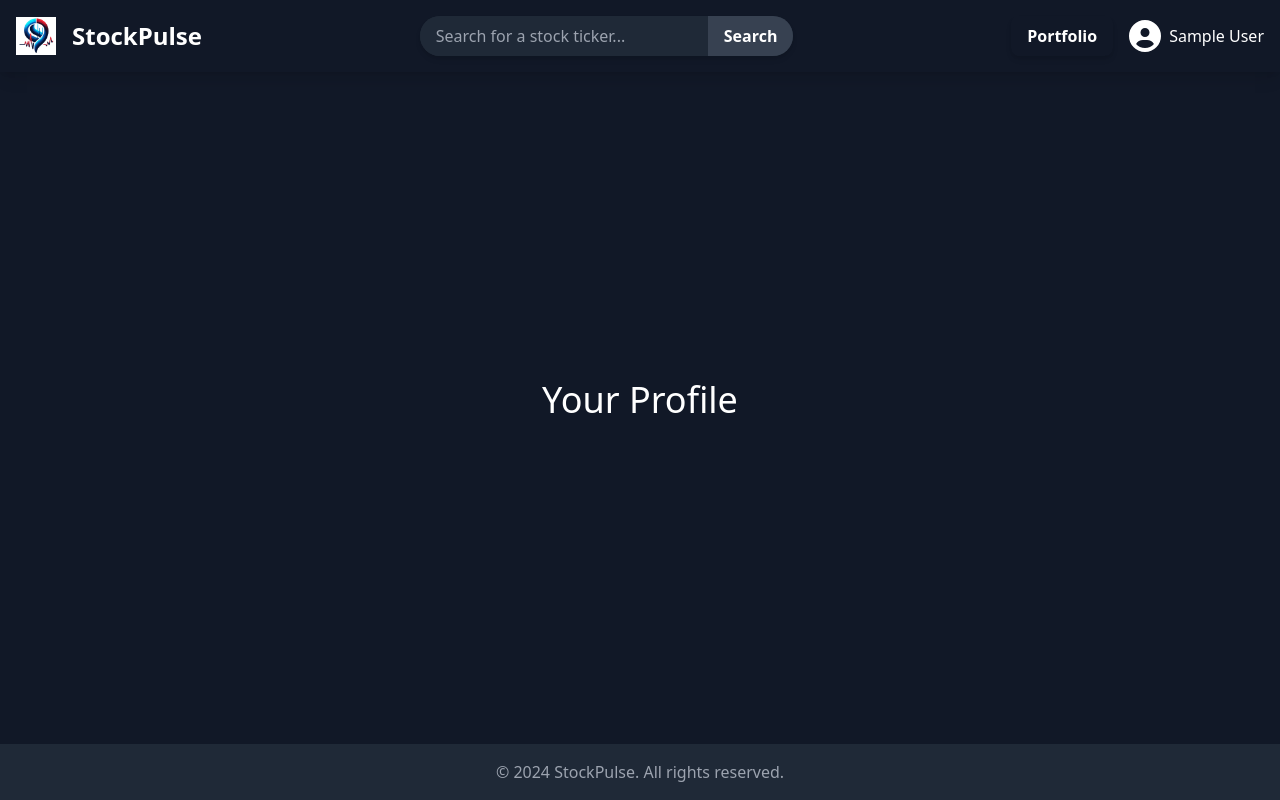
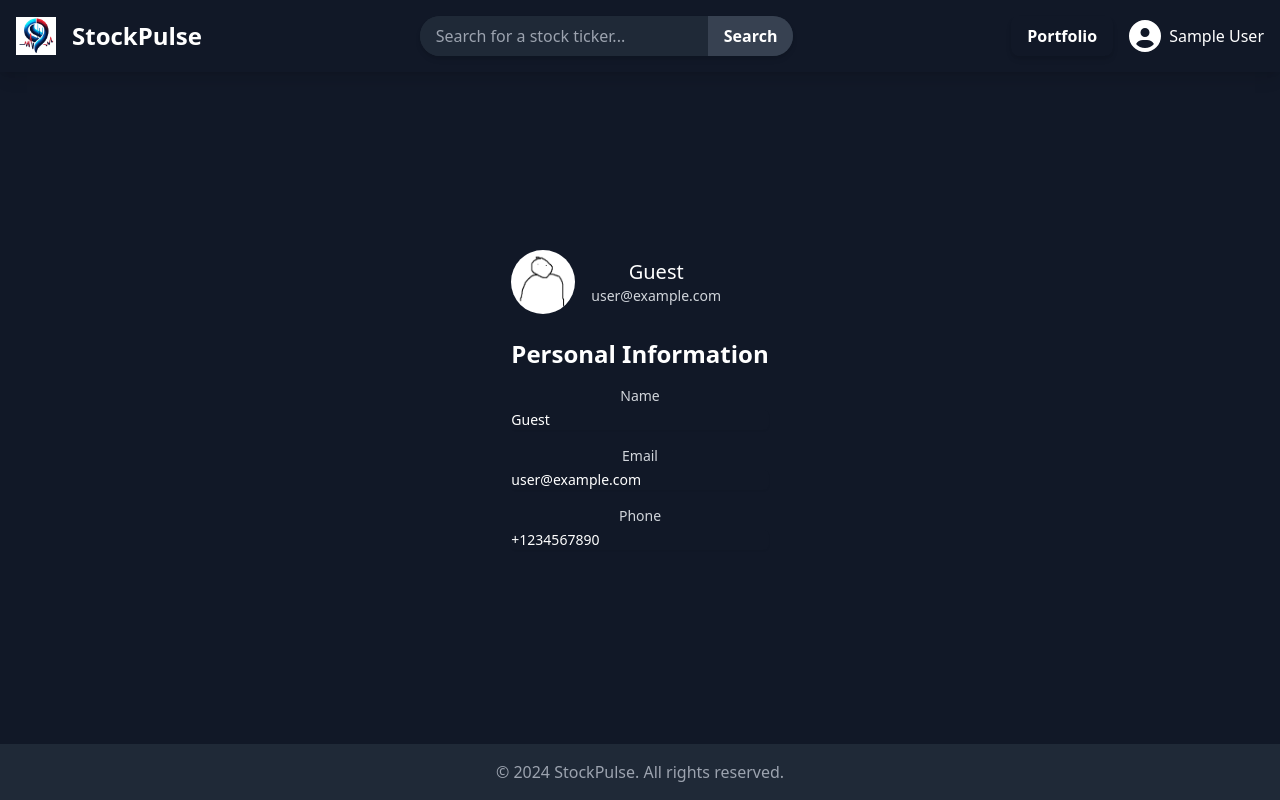
Before and after one commit to StanleyTK/StockPulse, a Next.js app in the folder client/: page /profile in a window 1280 px wide. Built offline with nearby package versions, Linux system fonts and the light colour scheme; no server answers; sample sign-in values are in the browser's storage.

Commit message:
profile start

```diff
--- a/client/src/pages/profile/index.jsx
+++ b/client/src/pages/profile/index.jsx
@@ -1,11 +1,57 @@
 import ProtectedRoute from '../../components/ProtectedRoute';
 import Layout from '../layout';
+import { useSession } from 'next-auth/react';
 
 const Profile = () => {
+  const { data: session } = useSession();
   return (
     <ProtectedRoute>
       <Layout>
-        <h1 className="text-4xl mb-4">Your Profile</h1>
+        <div className="max-w-4xl mx-auto p-6">
+          <div className="flex items-center space-x-4 mb-6">
+            <div className="flex-shrink-0">
+              <img
+                className="h-16 w-16 rounded-full"
+                src="/default_pfp.png"
+                alt="Profile Picture"
+              />
+            </div>
+            <div>
+              <div className="text-xl font-medium text-white">{session?.user?.username || 'Guest'}</div>
+              <div className="text-sm text-gray-300">{session?.user?.email || 'Guest'}</div>
+            </div>
+          </div>
+          <div className="mb-4">
+            <h2 className="text-2xl font-bold text-white">Personal Information</h2>
+          </div>
+          <div className="mb-4">
+            <label className="block text-sm font-medium text-gray-300">Name</label>
+            <input
+              type="text"
+              className="mt-1 block w-full shadow-sm sm:text-sm border-gray-700 rounded-md bg-transparent text-white"
+              value={session?.user?.username || 'Guest'}
+              readOnly
+            />
+          </div>
+          <div className="mb-4">
+            <label className="block text-sm font-medium text-gray-300">Email</label>
+            <input
+              type="email"
+              className="mt-1 block w-full shadow-sm sm:text-sm border-gray-700 rounded-md bg-transparent text-white"
+              value={session?.user?.email || 'guest@stockpulse.com'}
+              readOnly
+            />
+          </div>
+          <div className="mb-4">
+            <label className="block text-sm font-medium text-gray-300">Phone</label>
+            <input
+              type="tel"
+              className="mt-1 block w-full shadow-sm sm:text-sm border-gray-700 rounded-md bg-transparent text-white"
+              value="+1234567890"
+              readOnly
+            />
+          </div>
+        </div>
       </Layout>
     </ProtectedRoute>
   );
```
Also changed, not shown: client/public/default_pfp.png (added).
